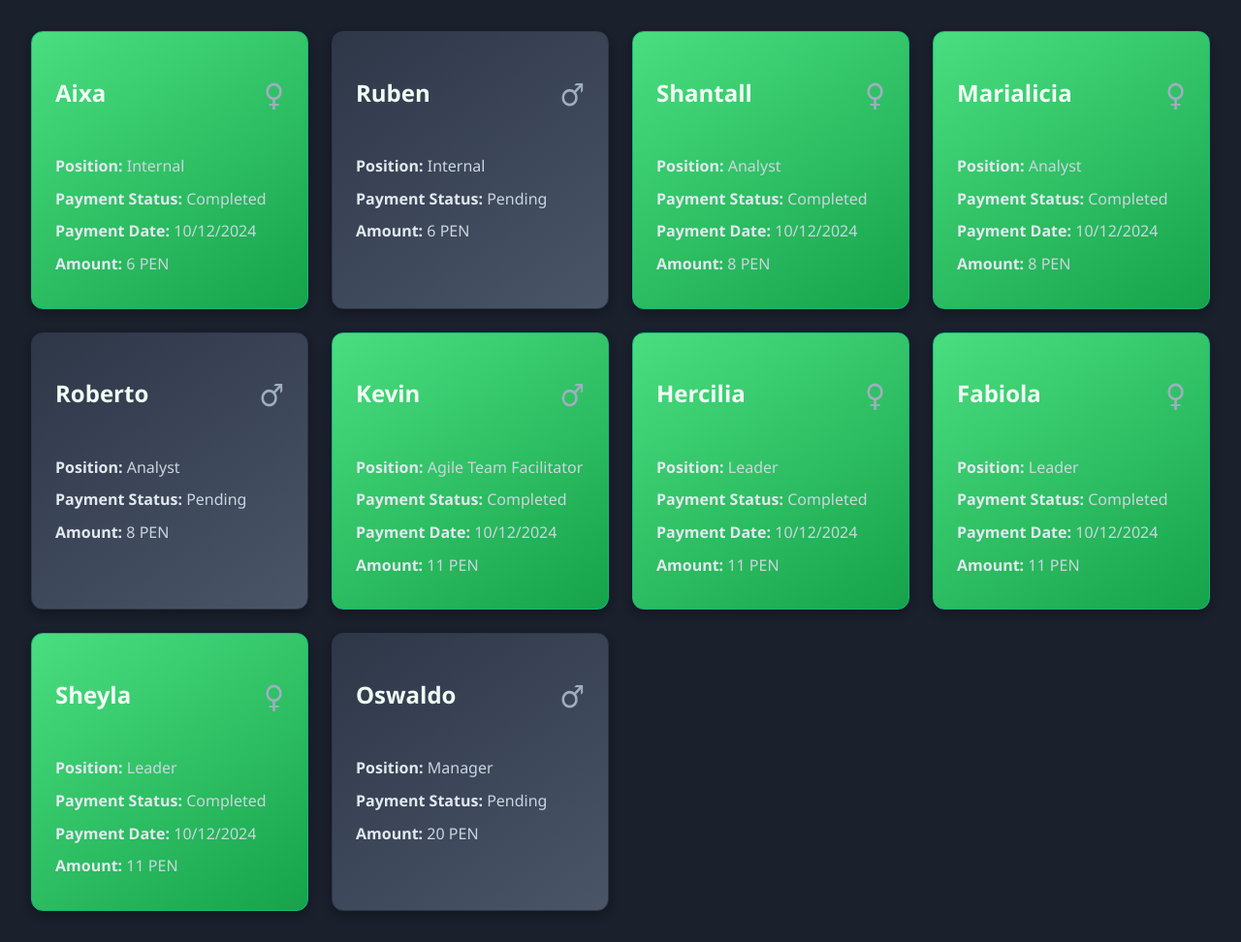
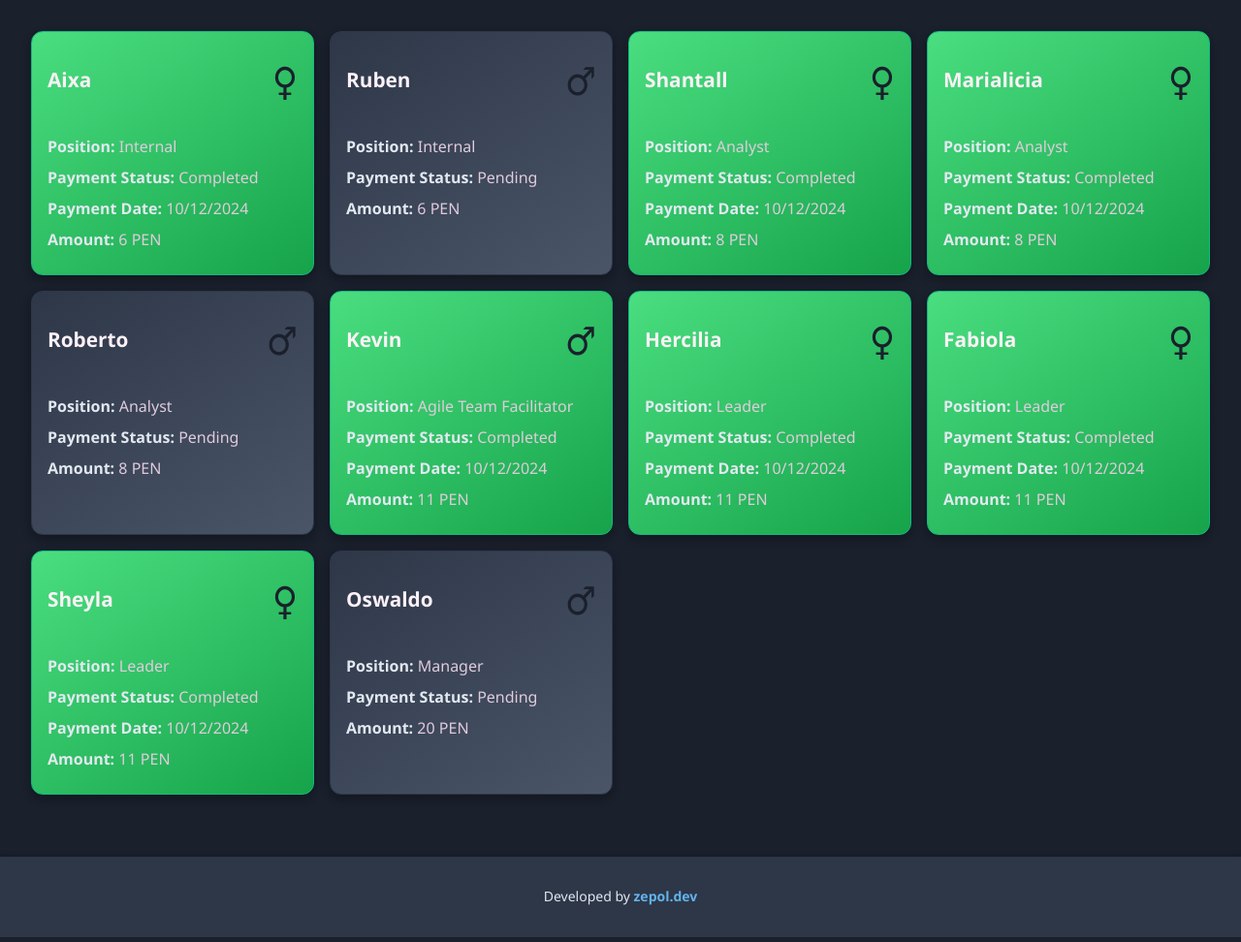
Before and after one commit to EdwinLopezz17/paymentslist, a plain HTML site: page index.html in a window 1280 px wide. Shown: the whole page at 97% size. Drawn offline with Linux system fonts and the light colour scheme.

Commit message:
Relese 1.0.6

```diff
--- a/index.html
+++ b/index.html
@@ -12,6 +12,12 @@
 
     </div>
   </div>
+
+  <footer class="footer">
+    <p>Developed by <a href="https://www.linkedin.com/in/edwin-lopez-25a749271/" target="_blank" class="footer-link">zepol.dev</a></p>
+  </footer>
+
+
   <script src="script.js"></script>
 </body>
 </html>
--- a/styles.css
+++ b/styles.css
@@ -3,30 +3,28 @@ body {
     margin: 0;
     font-family: 'Segoe UI', Tahoma, Geneva, Verdana, sans-serif;
     background-color: #1a202c;
-    color: #e2e8f0;
     line-height: 1.6;
 }
 
 .container {
     padding: 2rem;
-    min-height: 100vh;
+    min-height: 75vh;
 }
 
 .grid {
     display: grid;
     grid-template-columns: repeat(auto-fit, minmax(250px, 1fr));
-    gap: 1.5rem;
+    gap: 1rem;
 }
 
 .card {
-    padding: 1.5rem;
+    padding: 1rem;
     border-radius: 0.75rem;
     box-shadow: 0 4px 10px rgba(0, 0, 0, 0.3);
     border: 1px solid #2d3748;
     background: linear-gradient(145deg, #2d3748, #4a5568);
     display: flex;
     flex-direction: column;
-    color: #edf2f7;
     transition: transform 0.3s ease, box-shadow 0.3s ease;
 }
 
@@ -38,7 +36,6 @@ body {
 .card.completed {
     background: linear-gradient(145deg, #4ade80, #16a34a);
     border-color: #10b981;
-    color: #f0fdf4;
 }
 
 .card-header {
@@ -49,26 +46,50 @@ body {
 }
 
 .card-header h2 {
-    font-size: 1.5rem;
+    font-size: 1.3rem;
     font-weight: bold;
-    color: #f0fdf4;
+    color: #fdf0f6;
 }
 
 .card-header span {
-    font-size: 2rem;
-    color: #a0aec0;
+    font-size: 2.5rem;
+    color: #1a202c;
+    font-weight: 900;
 }
 
 .card-details {
     font-size: 1rem;
-    color: #cbd5e0;
+    color: #e0cbdc;
+    font-weight: 500;
 }
 
 .card-details p {
-    margin: 0.5rem 0;
+    margin: 0.4rem 0;
 }
 
 .card-details strong {
     font-weight: bold;
     color: #e2e8f0;
 }
+
+.footer {
+    background-color: #2d3748;
+    color: #e2e8f0;
+    text-align: center;
+    padding: 1rem;
+    font-size: 0.875rem;
+    margin-top: 2rem;
+    box-shadow: 0 -2px 5px rgba(0, 0, 0, 0.2);
+
+.footer-link {
+    color: #63b3ed;
+    text-decoration: none;
+    font-weight: bold;
+    transition: color 0.3s ease;
+}
+
+.footer-link:hover {
+    color: #4299e1;
+}
+
+}
```
